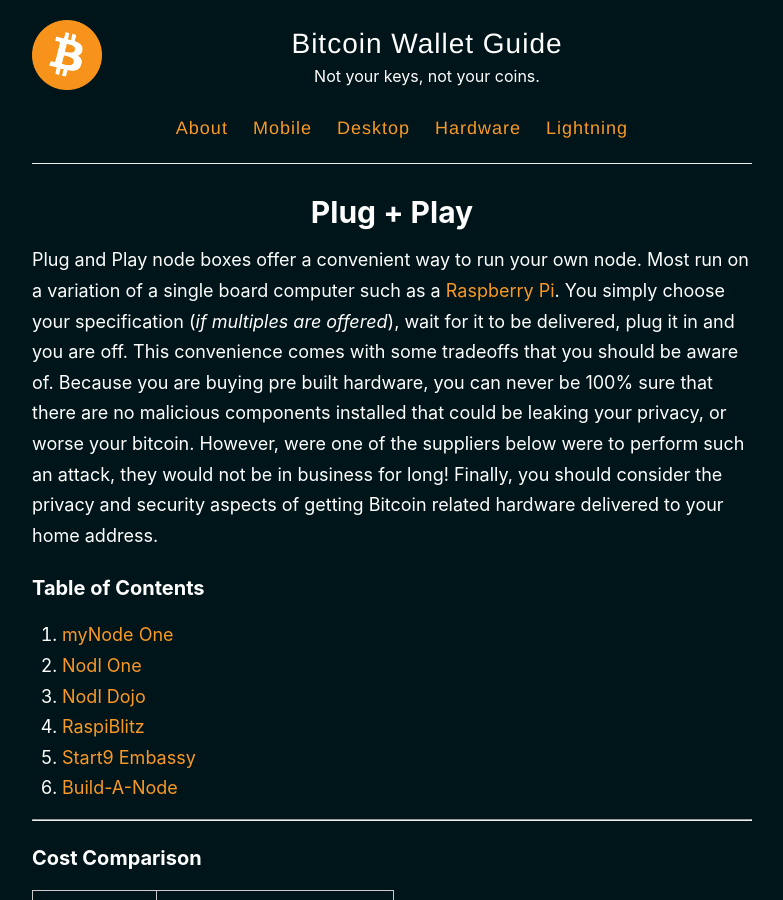
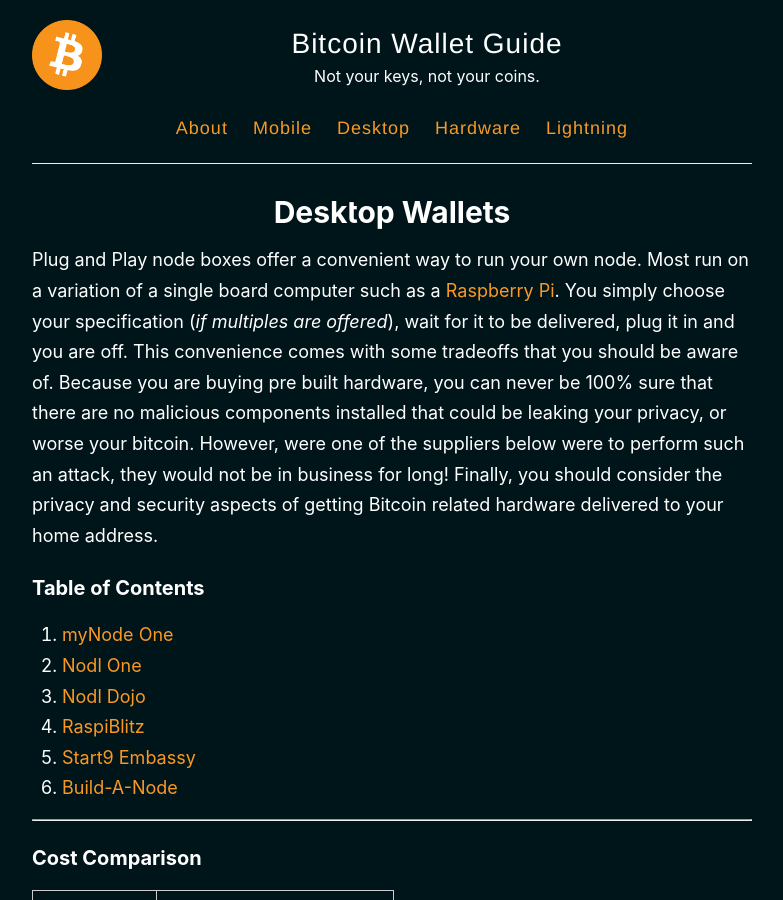
Before and after one commit to BitcoinQnA/bitcoin-wallet-guide, a Jekyll site: the page built from _pages/desktop.md, in a window 1280 px wide and 900 px high. Shown: the whole window, without its empty margins (248-1031 px from the left). Built offline with Jekyll 4.4.1, drawn with Linux system fonts in a browser that asks for light colours.

Commit message:
Update and rename plug and play.md to desktop.md

```diff
--- a/_pages/plug and play.md
+++ b/_pages/desktop.md
@@ -1,7 +1,7 @@
 ---
 layout: page
-title: Plug + Play
-permalink: /plug-and-play/
+title: Desktop Wallets
+permalink: /desktop/
 ---
 
 Plug and Play node boxes offer a convenient way to run your own node. Most run on a variation of a single board computer such as a [Raspberry Pi](https://www.raspberrypi.org/). You simply choose your specification (*if multiples are offered*), wait for it to be delivered, plug it in and you are off. This convenience comes with some tradeoffs that you should be aware of. Because you are buying pre built hardware, you can never be 100% sure that there are no malicious components installed that could be leaking your privacy, or worse your bitcoin. However, were one of the suppliers below were to perform such an attack, they would not be in business for long! Finally, you should consider the privacy and security aspects of getting Bitcoin related hardware delivered to your home address.
```
